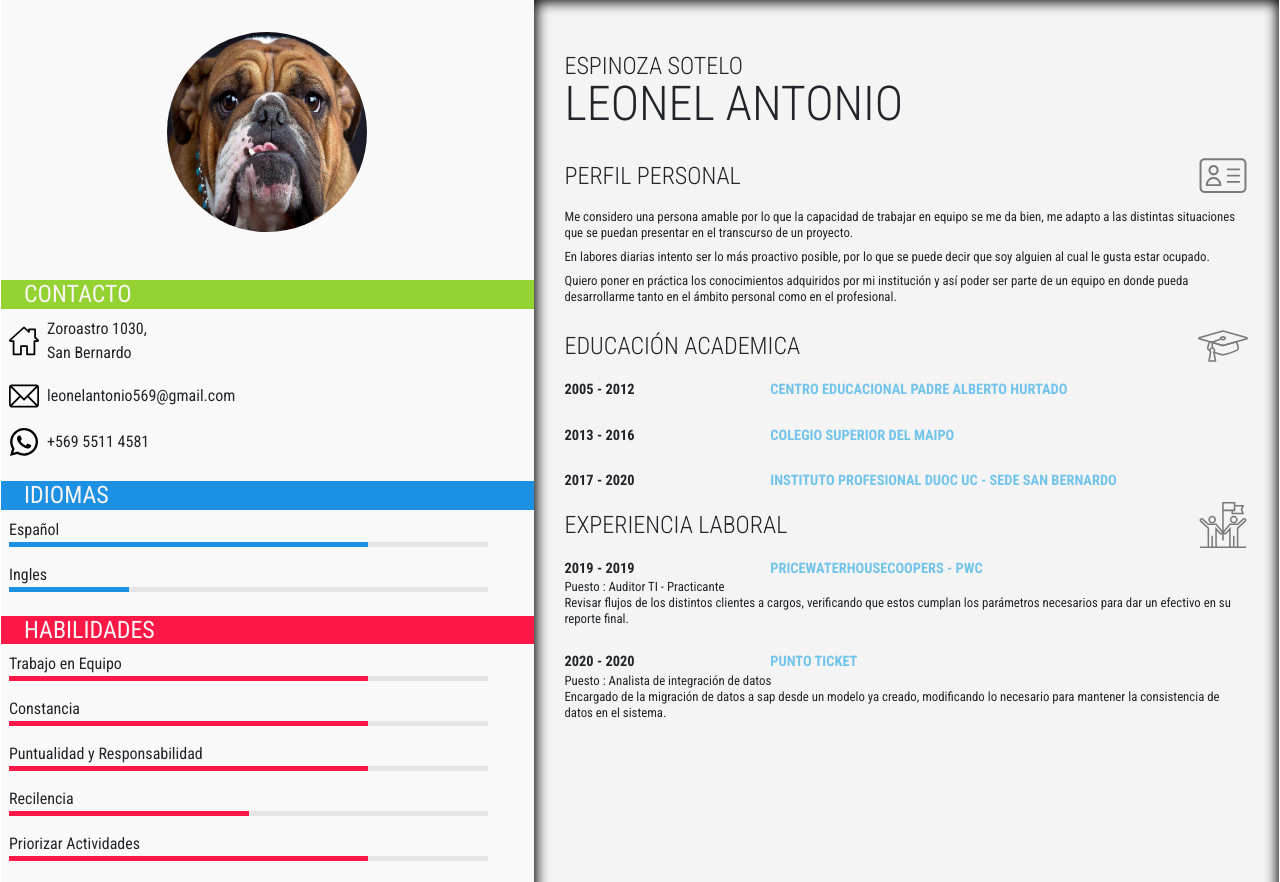
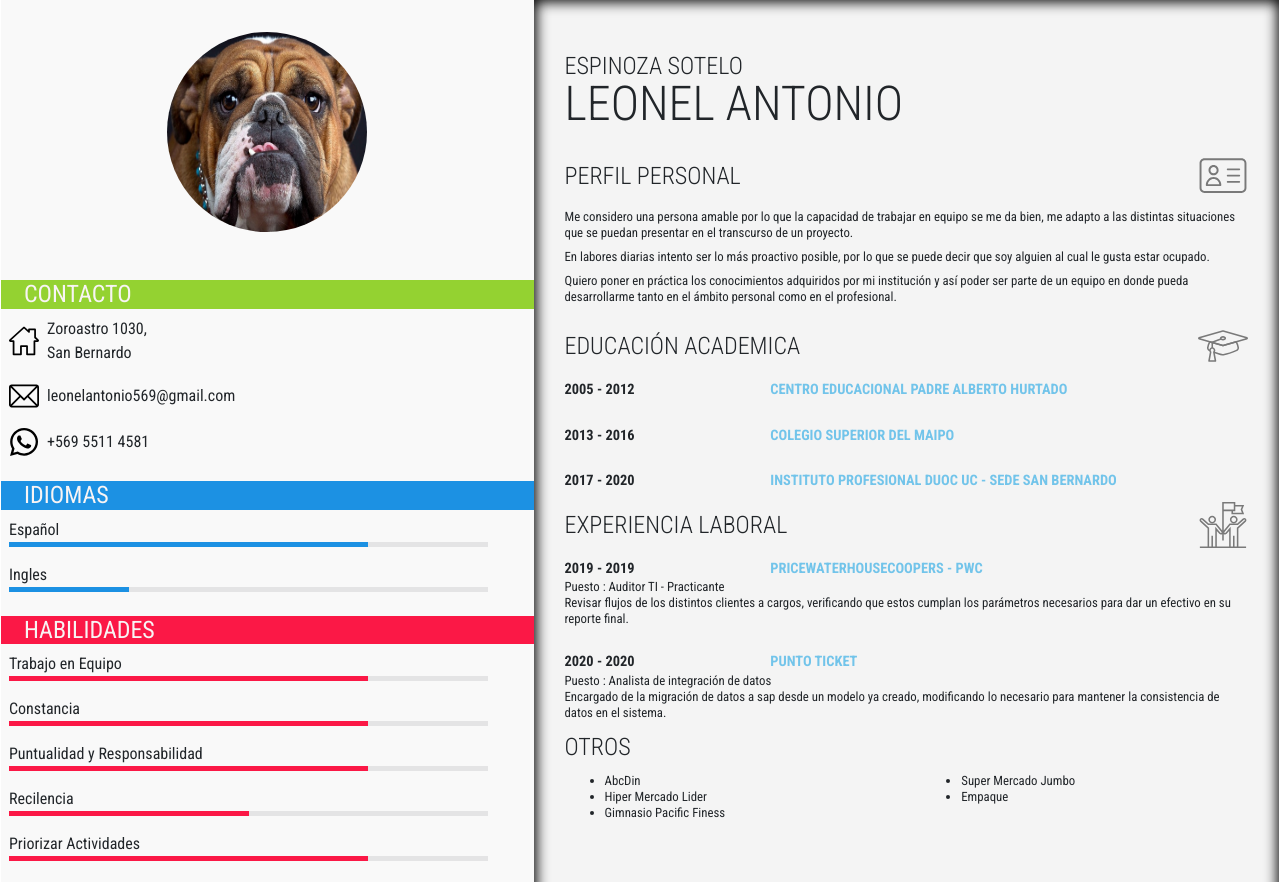
Before and after one commit to leonex16/CurriculumVitae, a plain HTML site: page index.html in a window 1280 px wide. Shown: the top 882 px of the page. Drawn offline with nearby package versions, Linux system fonts and the light colour scheme; a web font is replaced by a local one.

Commit message:
Se agrega el subtitulo OTROS

```diff
--- a/index.html
+++ b/index.html
@@ -360,7 +360,26 @@
                             </span>
                         </div>
                     </div>
-                    <br>
+                    <div class="row my-2">
+                        <div class="col-sm-12 subtitulos">
+                            <span>OTROS</span>
+                        </div>
+                    </div>
+                    <div class="row">
+                        <div class="col-sm-6 parrafo">
+                            <ul>
+                                <li>AbcDin</li>
+                                <li>Hiper Mercado Lider</li>
+                                <li>Gimnasio Pacific Finess</li>
+                            </ul>
+                        </div>
+                        <div class="col-sm-6 parrafo">
+                            <ul>
+                                <li>Super Mercado Jumbo</li>
+                                <li>Empaque</li>
+                            </ul>
+                        </div>
+                    </div>
                 </div>
             </div>
         </div>
```
